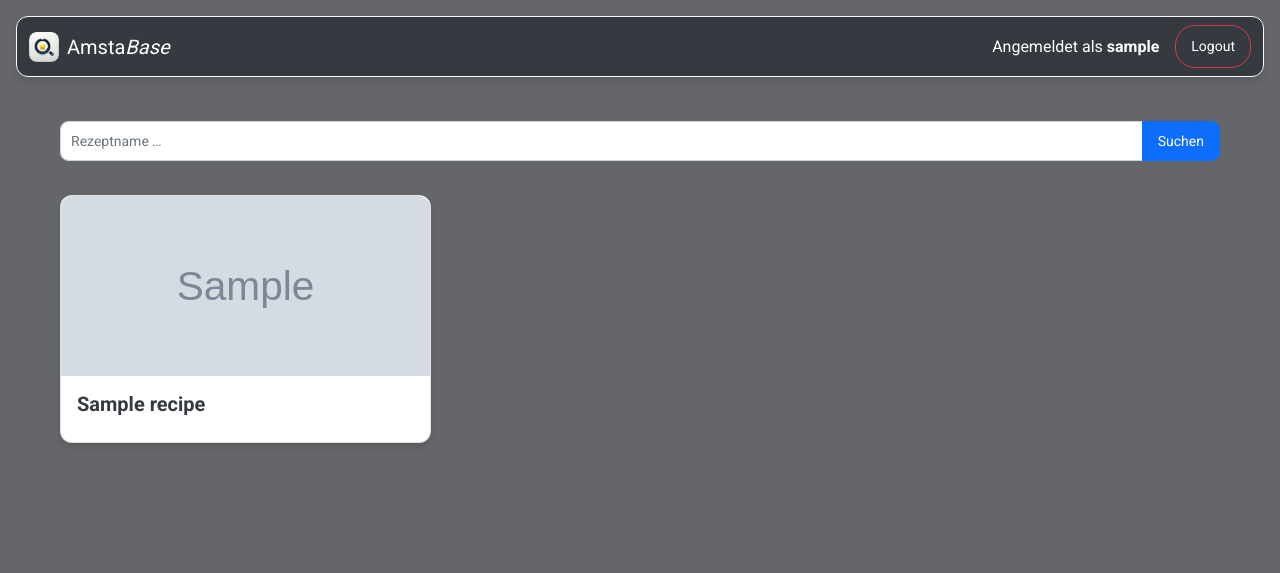
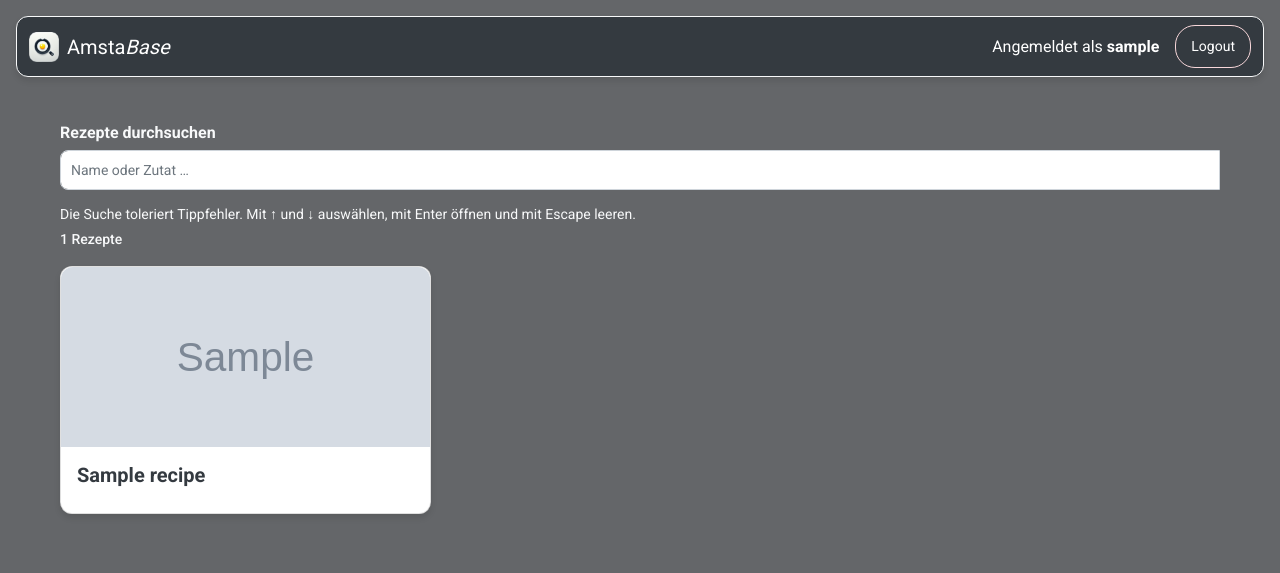
Before and after one commit to BaraMGB/AmstaBase, a Flask app: page / in a window 1280 px wide. Shown: the top 573 px of the page. Run offline with Flask 3, Linux system fonts and the light colour scheme; the visitor is signed in with stand-in values (Sample User, id 1); tables that the repository leaves empty hold one stand-in row (values such as "Sample post"); grey boxes marked "Sample" are stand-in pictures; some libraries are stand-ins or nearby versions.

Commit message:
Add fast fuzzy recipe search

```diff
--- /dev/null
+++ b/amstabase/static/recipe-search.js
@@ -0,0 +1,202 @@
+document.addEventListener("DOMContentLoaded", () => {
+    const form = document.getElementById("recipe-search-form");
+    const input = document.getElementById("recipe-search");
+    const clearButton = document.getElementById("recipe-search-clear");
+    const resultsContainer = document.getElementById("recipe-results");
+    const emptyMessage = document.getElementById("recipe-search-empty");
+    const status = document.getElementById("recipe-search-status");
+    if (!form || !input || !clearButton || !resultsContainer || !emptyMessage || !status) return;
+
+    const normalize = (value) => value
+        .toLocaleLowerCase("de-DE")
+        .normalize("NFD")
+        .replace(/[\u0300-\u036f]/g, "")
+        .replace(/ß/g, "ss")
+        .replace(/[^a-z0-9]+/g, " ")
+        .trim();
+
+    const editDistance = (left, right) => {
+        const matrix = Array.from({length: left.length + 1}, () =>
+            Array(right.length + 1).fill(0));
+        for (let row = 0; row <= left.length; row += 1) matrix[row][0] = row;
+        for (let column = 0; column <= right.length; column += 1) matrix[0][column] = column;
+
+        for (let row = 1; row <= left.length; row += 1) {
+            for (let column = 1; column <= right.length; column += 1) {
+                const cost = left[row - 1] === right[column - 1] ? 0 : 1;
+                matrix[row][column] = Math.min(
+                    matrix[row - 1][column] + 1,
+                    matrix[row][column - 1] + 1,
+                    matrix[row - 1][column - 1] + cost
+                );
+                if (
+                    row > 1 && column > 1
+                    && left[row - 1] === right[column - 2]
+                    && left[row - 2] === right[column - 1]
+                ) {
+                    matrix[row][column] = Math.min(
+                        matrix[row][column],
+                        matrix[row - 2][column - 2] + 1
+                    );
+                }
+            }
+        }
+        return matrix[left.length][right.length];
+    };
+
+    const subsequenceScore = (query, candidate) => {
+        let queryIndex = 0;
+        let firstMatch = -1;
+        let lastMatch = -1;
+        for (let index = 0; index < candidate.length && queryIndex < query.length; index += 1) {
+            if (candidate[index] === query[queryIndex]) {
+                if (firstMatch === -1) firstMatch = index;
+                lastMatch = index;
+                queryIndex += 1;
+            }
+        }
+        if (queryIndex !== query.length) return Number.POSITIVE_INFINITY;
+        return 1 + firstMatch * 0.05 + (lastMatch - firstMatch + 1 - query.length) * 0.08;
+    };
+
+    const tokenScore = (query, candidate) => {
+        if (query === candidate) return 0;
+        if (candidate.startsWith(query)) return 0.1 + (candidate.length - query.length) * 0.01;
+        const substringIndex = candidate.indexOf(query);
+        if (substringIndex !== -1) return 0.3 + substringIndex * 0.03;
+
+        const distance = editDistance(query, candidate);
+        const maxDistance = query.length <= 3 ? 1 : Math.ceil(query.length * 0.35);
+        if (distance <= maxDistance) {
+            return 0.6 + distance / Math.max(query.length, candidate.length);
+        }
+        if (query.length >= 2) return subsequenceScore(query, candidate);
+        return Number.POSITIVE_INFINITY;
+    };
+
+    const fuzzyScore = (query, name, ingredients) => {
+        const combined = `${name} ${ingredients}`.trim();
+        if (combined.includes(query)) {
+            const nameBonus = name.includes(query) ? -0.3 : 0;
+            return combined.indexOf(query) * 0.01 + nameBonus;
+        }
+
+        const candidateTokens = combined.split(" ").filter(Boolean);
+        let score = 0;
+        for (const queryToken of query.split(" ").filter(Boolean)) {
+            let bestTokenScore = Number.POSITIVE_INFINITY;
+            for (const candidateToken of candidateTokens) {
+                bestTokenScore = Math.min(
+                    bestTokenScore,
+                    tokenScore(queryToken, candidateToken)
+                );
+            }
+            if (!Number.isFinite(bestTokenScore)) return Number.POSITIVE_INFINITY;
+            score += bestTokenScore;
+        }
+        return score - (name.split(" ").some((token) => token.startsWith(query)) ? 0.2 : 0);
+    };
+
+    const entries = Array.from(resultsContainer.querySelectorAll(".recipe-result")).map(
+        (element) => ({
+            element,
+            link: element.querySelector("a"),
+            name: normalize(element.dataset.recipeName || ""),
+            displayName: element.dataset.recipeName || "",
+            ingredients: normalize(element.dataset.recipeIngredients || ""),
+        })
+    );
+    let visibleEntries = [];
+    let activeIndex = -1;
+
+    const selectResult = (index) => {
+        if (!visibleEntries.length) {
+            activeIndex = -1;
+            return;
+        }
+        activeIndex = (index + visibleEntries.length) % visibleEntries.length;
+        for (const entry of entries) {
+            const active = entry === visibleEntries[activeIndex];
+            entry.element.classList.toggle("fuzzy-active", active);
+            if (active) entry.link.setAttribute("aria-current", "true");
+            else entry.link.removeAttribute("aria-current");
+        }
+        visibleEntries[activeIndex].element.scrollIntoView({block: "nearest"});
+    };
+
+    const updateResults = () => {
+        const query = normalize(input.value);
+        const rankedEntries = entries
+            .map((entry) => ({
+                entry,
+                score: query ? fuzzyScore(query, entry.name, entry.ingredients) : 0,
+            }))
+            .filter((result) => Number.isFinite(result.score))
+            .sort((left, right) => left.score - right.score
+                || left.entry.displayName.localeCompare(right.entry.displayName, "de"));
+
+        for (const entry of entries) {
+            entry.element.hidden = true;
+            entry.element.classList.remove("fuzzy-active");
+            entry.link.removeAttribute("aria-current");
+        }
+        for (const result of rankedEntries) {
+            result.entry.element.hidden = false;
+            resultsContainer.append(result.entry.element);
+        }
+
+        visibleEntries = rankedEntries.map((result) => result.entry);
+        activeIndex = -1;
+        if (query && visibleEntries.length) selectResult(0);
+
+        emptyMessage.classList.toggle("d-none", visibleEntries.length !== 0);
+        clearButton.hidden = input.value.length === 0;
+        status.textContent = query
+            ? `${visibleEntries.length} Treffer für „${input.value.trim()}“`
+            : `${visibleEntries.length} Rezepte`;
+
+        const url = new URL(window.location.href);
+        if (input.value.trim()) url.searchParams.set("search", input.value.trim());
+        else url.searchParams.delete("search");
+        window.history.replaceState({}, "", url);
+    };
+
+    input.addEventListener("input", updateResults);
+    input.addEventListener("keydown", (event) => {
+        if (event.key === "ArrowDown") {
+            event.preventDefault();
+            selectResult(activeIndex + 1);
+        } else if (event.key === "ArrowUp") {
+            event.preventDefault();
+            selectResult(activeIndex <= 0 ? visibleEntries.length - 1 : activeIndex - 1);
+        } else if (event.key === "Enter" && activeIndex >= 0) {
+            event.preventDefault();
+            visibleEntries[activeIndex].link.click();
+        } else if (event.key === "Escape") {
+            event.preventDefault();
+            input.value = "";
+            updateResults();
+        }
+    });
+    clearButton.addEventListener("click", () => {
+        input.value = "";
+        updateResults();
+        input.focus();
+    });
+    form.addEventListener("submit", (event) => {
+        event.preventDefault();
+        if (visibleEntries.length) visibleEntries[Math.max(activeIndex, 0)].link.click();
+    });
+    document.addEventListener("keydown", (event) => {
+        const target = event.target;
+        const typing = target instanceof HTMLInputElement
+            || target instanceof HTMLTextAreaElement
+            || target.isContentEditable;
+        if (event.key === "/" && !typing) {
+            event.preventDefault();
+            input.focus();
+        }
+    });
+
+    updateResults();
+});
--- a/amstabase/static/style.css
+++ b/amstabase/static/style.css
@@ -1,8 +1,8 @@
 /* Grundlegende Styles */
 body {
     font-family: 'Roboto', sans-serif;
-    background-color: #646669; /* Heller Hintergrund */
-    color: #343a40; /* Dunkler Text */
+    background-color: #646669;
+    color: #f8f9fa;
     margin: 0;
     padding: 0;
 }
@@ -14,11 +14,11 @@ body {
 }
 
 h1, h2, h3 {
-    color: #343a40; /* Dunkelgrau */
+    color: #f8f9fa;
 }
 
 a {
-    color: #007bff;
+    color: #dbeafe;
     text-decoration: none;
 }
 
@@ -36,25 +36,38 @@ a:hover {
 }
 
 .navbar .navbar-brand,
-.navbar .nav-link,
-.navbar .btn {
-    color: white !important; /* Alle Links und Buttons weiß */
+.navbar .nav-link {
+    color: #ffffff !important;
 }
 
 .navbar .navbar-brand:hover,
-.navbar .nav-link:hover,
-.navbar .btn:hover {
-    color: #ffc107 !important; /* Gelber Hover-Effekt */
+.navbar .nav-link:hover {
+    color: #ffc107 !important;
 }
 
-.navbar .btn-primary {
-    background-color: #ffc107; /* Gelbe Farbe für Buttons */
-    border: none;
-    color: black; /* Schwarzer Text */
+.navbar .btn-primary,
+.navbar .btn-warning {
+    background-color: #ffc107;
+    border-color: #ffc107;
+    color: #212529 !important;
 }
 
-.navbar .btn-primary:hover {
-    background-color: #e0a800; /* Etwas dunkleres Gelb beim Hover */
+.navbar .btn-primary:hover,
+.navbar .btn-warning:hover {
+    background-color: #e0a800;
+    border-color: #d39e00;
+    color: #212529 !important;
+}
+
+.navbar .btn-outline-danger {
+    border-color: #f8d7da;
+    color: #ffffff !important;
+}
+
+.navbar .btn-outline-danger:hover {
+    background-color: #dc3545;
+    border-color: #dc3545;
+    color: #ffffff !important;
 }
 
 
@@ -111,10 +124,26 @@ a:hover {
     max-width: 1000px;
     margin: 20px auto;
     background-color: #ffffff;
+    color: #343a40;
     border: 1px solid #dee2e6;
     border-radius: 10px;
     padding: 20px;
     box-shadow: 0 4px 8px rgba(0, 0, 0, 0.1);
+}
+
+.recipe-detail-container h1,
+.recipe-detail-container h2,
+.recipe-detail-container h3,
+.card h1,
+.card h2,
+.card h3 {
+    color: #343a40;
+}
+
+.recipe-detail-container a,
+.card a,
+.table a {
+    color: #0056b3;
 }
 
 .recipe-title {
@@ -210,6 +239,7 @@ a:hover {
     border-radius: 12px;
     box-shadow: 0 4px 6px rgba(0, 0, 0, 0.1);
     background-color: white;
+    color: #343a40;
     transition: all 0.3s ease-in-out;
 }
 
@@ -254,6 +284,31 @@ a:hover {
     box-shadow: 0 4px 8px rgba(0, 0, 0, 0.2); /* Verstärkt den Schatten beim Hover */
     cursor: pointer; /* Ändert den Cursor zu einer Hand */
 }
+
+.recipe-result.fuzzy-active .card {
+    outline: 4px solid #ffc107;
+    outline-offset: 2px;
+    transform: translateY(-4px);
+    box-shadow: 0 8px 14px rgba(0, 0, 0, 0.25);
+}
+
+#recipe-search-status {
+    min-height: 1.25rem;
+    font-weight: 500;
+}
+
+.form-text,
+.text-muted {
+    color: #f8f9fa !important;
+}
+
+.recipe-detail-container .form-text,
+.recipe-detail-container .text-muted,
+.card .form-text,
+.card .text-muted {
+    color: #495057 !important;
+}
+
 /* Tabelle für Zutaten */
 .table {
     margin-top: 15px;
--- a/amstabase/templates/recipes/index.html
+++ b/amstabase/templates/recipes/index.html
@@ -1,11 +1,14 @@
 {% extends "base.html" %}
 {% set title = "Rezepte – AmstaBase" %}
 {% block content %}
-<form method="get" action="{{ url_for('recipes.index') }}" class="mb-4">
+<form id="recipe-search-form" class="mb-3" role="search" autocomplete="off">
+    <label for="recipe-search" class="form-label">Rezepte durchsuchen</label>
     <div class="input-group">
-        <input type="search" name="search" class="form-control" placeholder="Rezeptname …" value="{{ search }}">
-        <button class="btn btn-primary">Suchen</button>
+        <input type="search" id="recipe-search" name="search" class="form-control" placeholder="Name oder Zutat …" value="{{ search }}" aria-controls="recipe-results" aria-describedby="recipe-search-help recipe-search-status">
+        <button type="button" id="recipe-search-clear" class="btn btn-secondary" aria-label="Suche leeren" hidden>Leeren</button>
     </div>
+    <div id="recipe-search-help" class="form-text">Die Suche toleriert Tippfehler. Mit ↑ und ↓ auswählen, mit Enter öffnen und mit Escape leeren.</div>
+    <div id="recipe-search-status" class="form-text" aria-live="polite"></div>
 </form>
 
 {% if has_permission("add") %}
@@ -17,9 +20,9 @@
 {% endif %}
 
 {% if recipes %}
-<div class="row">
+<div id="recipe-results" class="row" aria-label="Suchergebnisse">
     {% for recipe in recipes %}
-    <div class="col-md-4">
+    <div class="col-md-4 recipe-result" data-recipe-name="{{ recipe.name }}" data-recipe-ingredients="{{ recipe.ingredients }}">
         <a href="{{ url_for('recipes.show_recipe', recipe_id=recipe.id) }}" class="recipe-card-link">
             <div class="card mb-4">
                 {% if recipe.photo %}<img src="{{ url_for('recipes.uploaded_file', filename=recipe.photo) }}" class="card-img-top" alt="{{ recipe.name }}">{% endif %}
@@ -29,7 +32,9 @@
     </div>
     {% endfor %}
 </div>
+<p id="recipe-search-empty" class="text-muted d-none">Keine passenden Rezepte gefunden.</p>
 {% else %}
-<p class="text-muted">Keine Rezepte gefunden.</p>
+<p class="text-muted">Noch keine Rezepte vorhanden.</p>
 {% endif %}
 {% endblock %}
+{% block scripts %}{% if recipes %}<script src="{{ url_for('static', filename='recipe-search.js') }}"></script>{% endif %}{% endblock %}
```
Also changed, not shown: amstabase/recipes.py (+4 -3 lines), docs/ARCHITECTURE.md (+5 -1 lines), docs/DEVELOPMENT.md (+1 -1 lines), tests/test_accessibility.py (added, +49 -0 lines), tests/test_recipes.py (+18 -0 lines), README.md.
